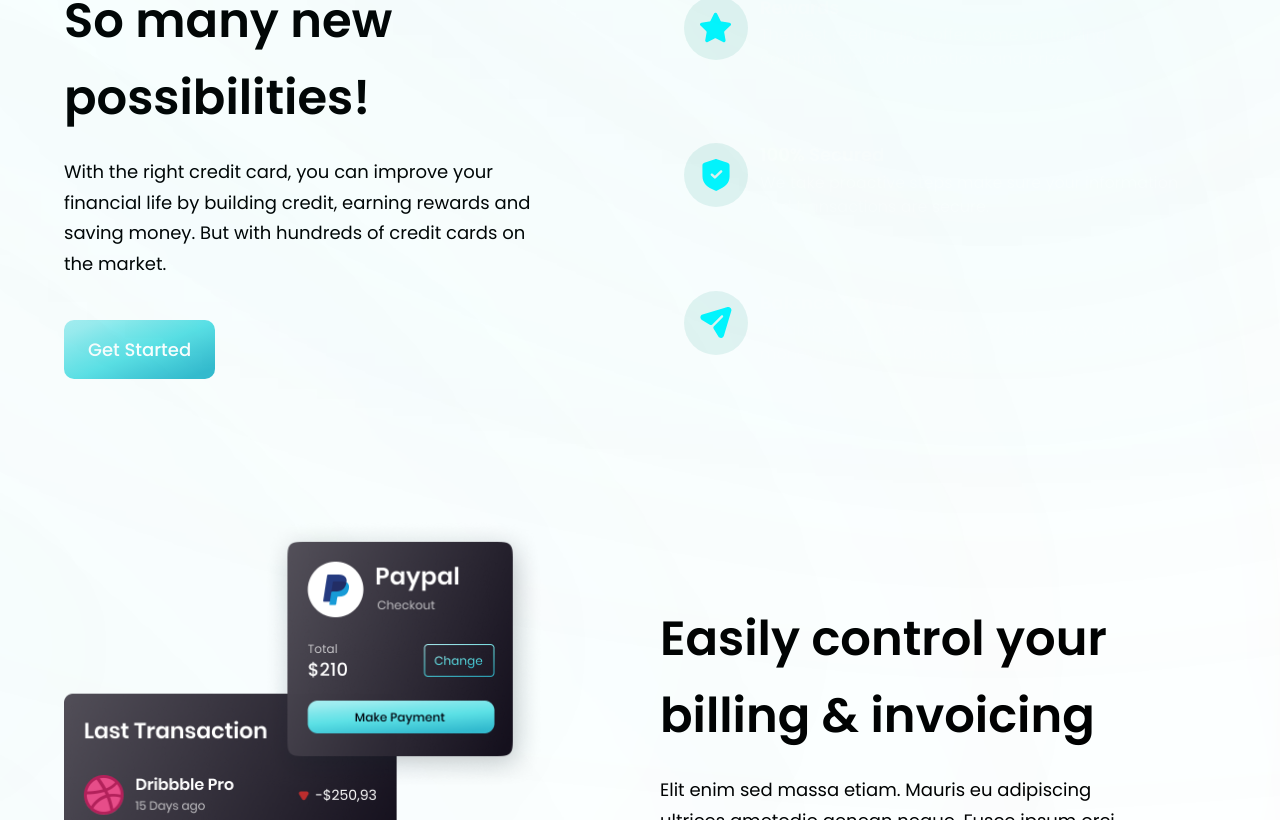
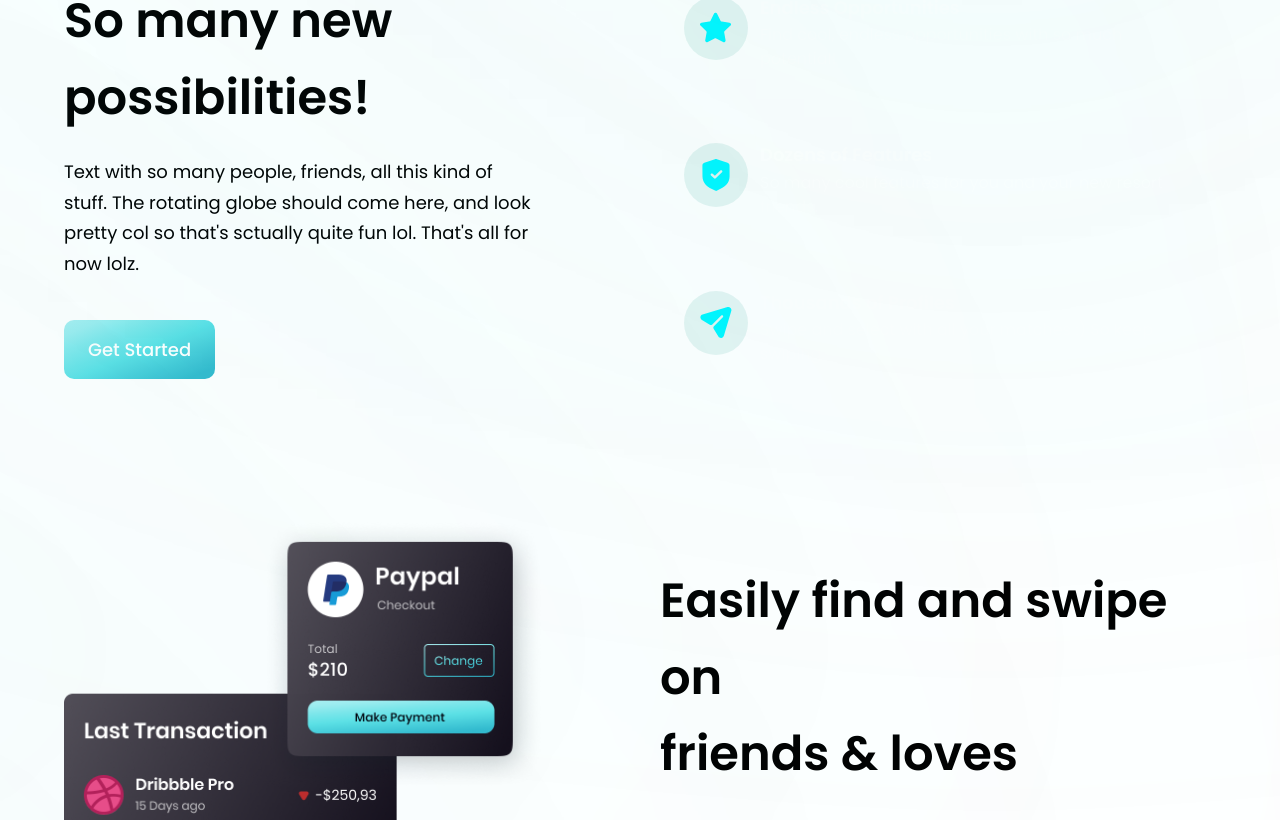
Before and after one commit to npardal/vacationPals, a React (Vite) app: page / in a window 1280 px wide. Shown: the part 1160-1980 px from the top of the page. Built offline with nearby package versions, Linux system fonts and the light colour scheme.

Commit message:
additional changes

```diff
--- a/src/components/Billing.jsx
+++ b/src/components/Billing.jsx
@@ -4,7 +4,11 @@ import styles, { layout } from "../style";
 const Billing = () => (
   <section id="product" className={layout.sectionReverse}>
     <div className={layout.sectionImgReverse}>
-      <img src={bill} alt="billing" className="w-[100%] h-[100%] relative z-[5]" />
+      <img
+        src={bill}
+        alt="billing"
+        className="w-[100%] h-[100%] relative z-[5]"
+      />
 
       {/* gradient start */}
       <div className="absolute z-[3] -left-1/2 top-0 w-[50%] h-[50%] rounded-full white__gradient" />
@@ -14,18 +18,25 @@ const Billing = () => (
 
     <div className={layout.sectionInfo}>
       <h2 className={styles.heading2}>
-        Easily control your <br className="sm:block hidden" /> billing &
-        invoicing
+        Easily find and swipe on <br className="sm:block hidden" /> friends &
+        loves
       </h2>
       <p className={`${styles.paragraph} max-w-[470px] mt-5`}>
-        Elit enim sed massa etiam. Mauris eu adipiscing ultrices ametodio
-        aenean neque. Fusce ipsum orci rhoncus aliporttitor integer platea
-        placerat.
+        Elit enim sed massa etiam. Mauris eu adipiscing ultrices ametodio aenean
+        neque. Fusce ipsum orci rhoncus aliporttitor integer platea placerat.
       </p>
 
       <div className="flex flex-row flex-wrap sm:mt-10 mt-6">
-        <img src={apple} alt="google_play" className="w-[128.86px] h-[42.05px] object-contain mr-5 cursor-pointer" />
-        <img src={google} alt="google_play" className="w-[144.17px] h-[43.08px] object-contain cursor-pointer" />
+        <img
+          src={apple}
+          alt="google_play"
+          className="w-[128.86px] h-[42.05px] object-contain mr-5 cursor-pointer"
+        />
+        <img
+          src={google}
+          alt="google_play"
+          className="w-[144.17px] h-[43.08px] object-contain cursor-pointer"
+        />
       </div>
     </div>
   </section>
--- a/src/components/Business.jsx
+++ b/src/components/Business.jsx
@@ -31,9 +31,9 @@ const Business = () => (
         So many new <br className="sm:block hidden" /> possibilities!
       </h2>
       <p className={`${styles.paragraph} max-w-[470px] mt-5`}>
-        With the right credit card, you can improve your financial life by
-        building credit, earning rewards and saving money. But with hundreds of
-        credit cards on the market.
+        Text with so many people, friends, all this kind of stuff. The rotating
+        globe should come here, and look pretty col so that's sctually quite fun
+        lol. That's all for now lolz.
       </p>
 
       <Button styles={`mt-10`} />
--- a/src/constants/index.js
+++ b/src/constants/index.js
@@ -38,23 +38,20 @@ export const features = [
   {
     id: "feature-1",
     icon: star,
-    title: "Rewards",
-    content:
-      "The best credit cards offer some tantalizing combinations of promotions and prizes",
+    title: "Endless Opportunities ",
+    content: "Find cool, endless opportunities with so much potential!",
   },
   {
     id: "feature-2",
     icon: shield,
-    title: "100% Secured",
-    content:
-      "We take proactive steps make sure your information and transactions are secure.",
+    title: "Dozens of Features",
+    content: "So many cool features for you and your new resort friends.",
   },
   {
     id: "feature-3",
     icon: send,
-    title: "Balance Transfer",
-    content:
-      "A balance transfer credit card can save you a lot of money in interest charges.",
+    title: "Thousands of Profiles ",
+    content: "Swipe and select with all your matches :) So keep swiping.",
   },
 ];
 
--- a/tailwind.config.cjs
+++ b/tailwind.config.cjs
@@ -7,6 +7,7 @@ module.exports = {
       colors: {
         primary: "#FFFFFF",
         secondary: "#00f6ff",
+        tertiary: "#FFD343",
         dimWhite: "rgba(255, 255, 255, 0.7)",
         dimBlue: "rgba(9, 151, 124, 0.1)",
       },
```
Also changed, not shown: src/App.jsx (+12 -1 lines).
